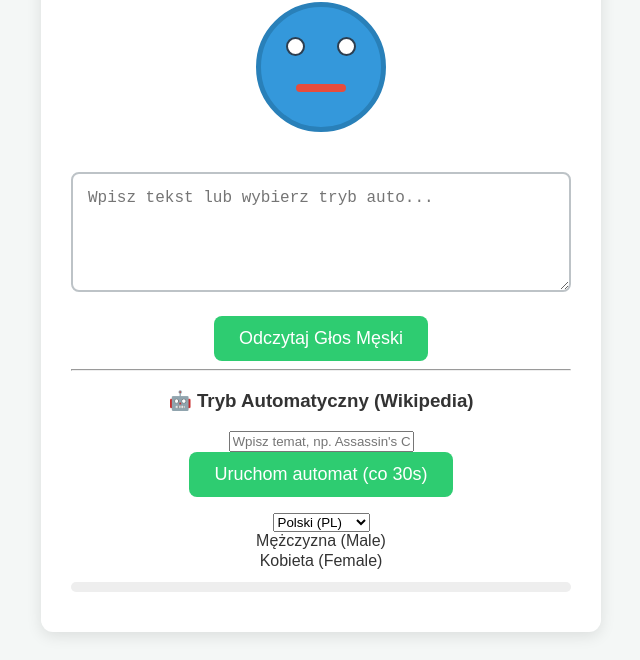
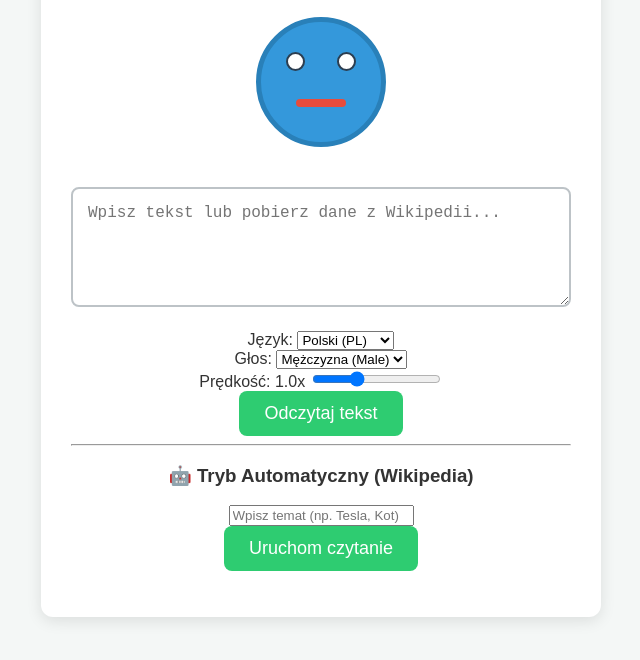
Before and after one commit to pasjonatg/mowiacy-avatar-, a plain HTML site: page index.html in a window 1280 px wide. Shown: the part 140-800 px from the top of the page, without its empty margins (319-959 px from the left). Drawn offline with Linux system fonts and the light colour scheme.

Commit message:
Add files via upload

```diff
--- a/index.html
+++ b/index.html
@@ -3,12 +3,12 @@
 <head>
     <meta charset="UTF-8">
     <meta name="viewport" content="width=device-width, initial-scale=1.0">
-    <title>Mówiący Awatar TTS - Tryb Auto</title>
+    <title>Mówiący Awatar TTS - Wikipedia Reader</title>
     <link rel="stylesheet" href="style.css">
 </head>
 <body>
     <div class="container">
-        <h1>🗣️ Aplikacja Tekst-na-Mowę</h1>
+        <h1>🗣️ Tekst-na-Mowę</h1>
 
         <div id="avatar">
             <div class="eye left"></div>
@@ -16,32 +16,49 @@
             <div id="mouth"></div>
         </div>
 
-        <textarea id="text-input" placeholder="Wpisz tekst lub wybierz tryb auto..."></textarea>
-        <button id="speak-button">Odczytaj Głos Męski</button>
+        <textarea id="text-input" placeholder="Wpisz tekst lub pobierz dane z Wikipedii..."></textarea>
+
+        <div class="controls-grid">
+            <div class="select-group">
+                <label>Język:</label>
+                <select id="language-select">
+                    <option value="pl">Polski (PL)</option>
+                    <option value="en">English (EN)</option>
+                </select>
+            </div>
+
+            <div class="select-group">
+                <label>Głos:</label>
+                <select id="gender-select">
+                    <option value="male">Mężczyzna (Male)</option>
+                    <option value="female">Kobieta (Female)</option>
+                </select>
+            </div>
+        </div>
+
+        <div class="speed-control">
+            <label>Prędkość: <span id="speed-value">1.0</span>x</label>
+            <input type="range" id="speed-range" min="0.5" max="2" step="0.1" value="1.0">
+        </div>
+
+        <button id="speak-button">Odczytaj tekst</button>
 
         <div class="auto-section">
             <hr>
             <h3>🤖 Tryb Automatyczny (Wikipedia)</h3>
-            <input type="text" id="topic-input" placeholder="Wpisz temat, np. Assassin's Creed">
+            <input type="text" id="topic-input" placeholder="Wpisz temat (np. Tesla, Kot)">
+
             <div class="button-group">
-                <button id="auto-button">Uruchom automat (co 30s)</button>
+                <button id="auto-button">Uruchom czytanie</button>
                 <button id="stop-button" class="btn-stop" style="display: none;">Zatrzymaj</button>
             </div>
+
             <p id="status-info"></p>
+
+            <div id="progress-container">
+                <div id="progress-bar"></div>
+            </div>
         </div>
-
-        <select id="language-select">
-    <option value="pl">Polski (PL)</option>
-    <option value="en">English (EN)</option>
-    <select id="gender-select">
-    <option value="male">Mężczyzna (Male)</option>
-    <option value="female">Kobieta (Female)</option>
-</select>
-</select>
-
-<div id="progress-container" style="width: 100%; background: #eee; height: 10px; margin: 10px 0; border-radius: 5px; overflow: hidden;">
-    <div id="progress-bar" style="width: 0%; height: 100%; background: #4CAF50; transition: width 0.3s;"></div>
-</div>
     </div>
 
     <script src="script.js"></script>
```
